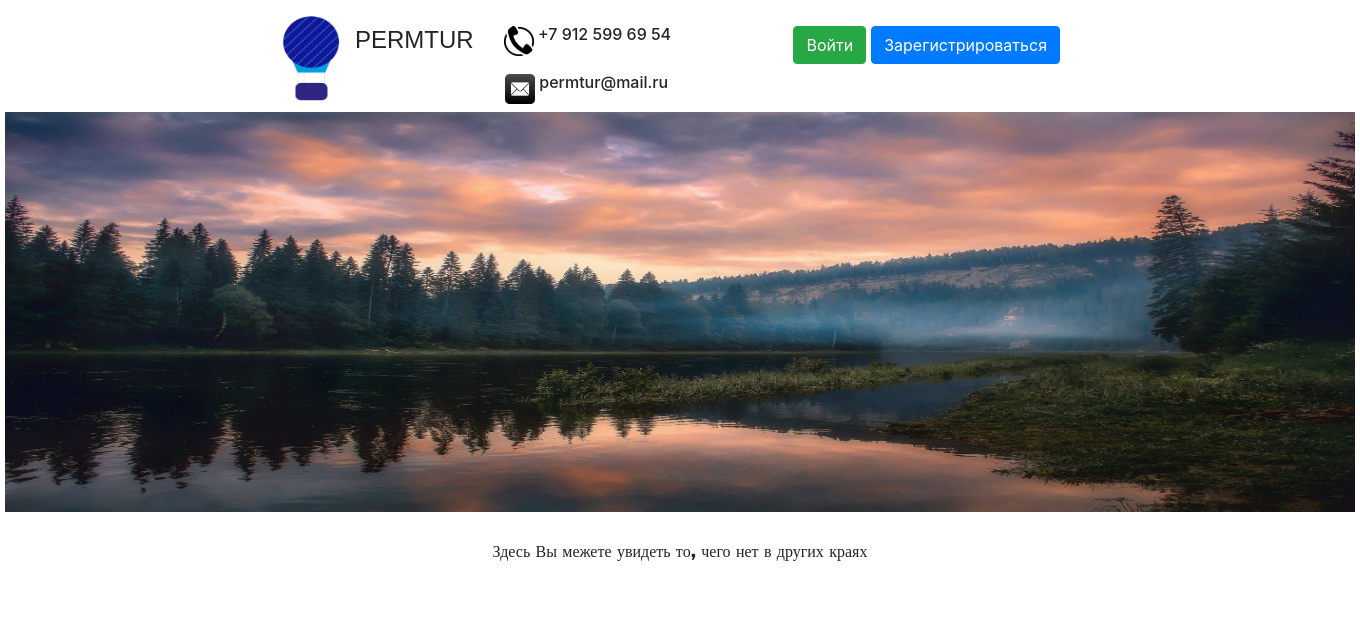
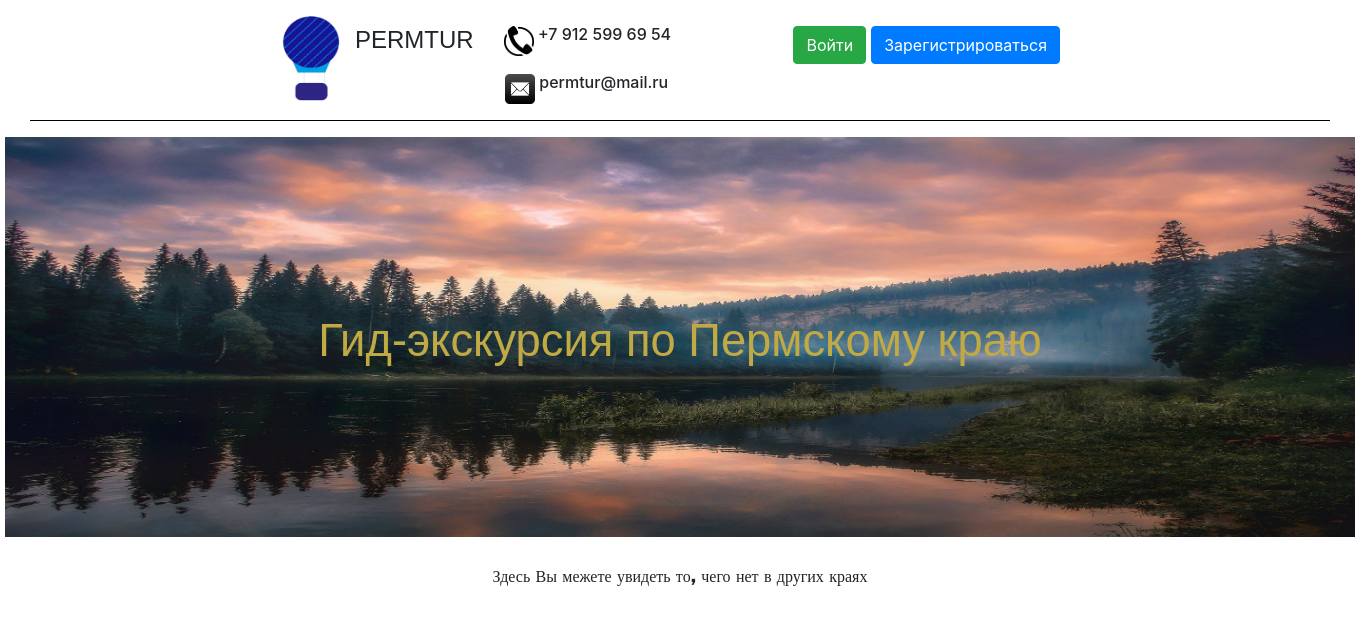
Before and after one commit to Denissyl/guided-tour, a Flask app: page / in a window 1360 px wide. Shown: the top 625 px of the page. Run offline with Flask 2, Linux system fonts and the light colour scheme; some libraries are stand-ins or nearby versions.

Commit message:
надпись на картинке и горизонтальная линия

```diff
--- a/static/css/style.css
+++ b/static/css/style.css
@@ -4,4 +4,24 @@
     height: 400px;
     display: block;
     margin: 0 auto;
+
 }
+.img_cont{
+    font-family: Arial;
+    color: #C1A944;
+    font-size: 34pt;
+    vertical-align:middle;
+    text-align:center;
+    width: 1350px;
+    height: 400px;
+    position:relative;
+    display: block;
+    margin: 0 auto;
+    padding-top:170px;
+}
+.img_cont img{
+    position:absolute;
+    z-index:-1;
+    left:0;
+    top:0;
+}
--- a/templates/index.html
+++ b/templates/index.html
@@ -40,13 +40,17 @@
                         permtur@mail.ru
                     </h6>
                 </div>
+                <hr align="center" width="1300" size="5" color="black" />
             </div>
 
         </div>
     </header>
-
-    <img src="static/images/main.jpg" alt="main" class="main_image">
-    <h6 style="text-align: center; margin: 30px 0 0 0;"><font face="Arial Black">Здесь Вы межете увидеть то, чего нет в других краях</font></h6>
-
+    <div class="img_cont">
+        <img src="static/images/main.jpg" alt="main" class="main_image">
+        <p>Гид-экскурсия по Пермскому краю</p>
+    </div>
+    <div>
+        <h6 style="text-align: center; margin: 30px 0 0 0;"><font face="Arial Black">Здесь Вы межете увидеть то, чего нет в других краях</font></h6>
+    </div>
 </body>
 </html>
```
